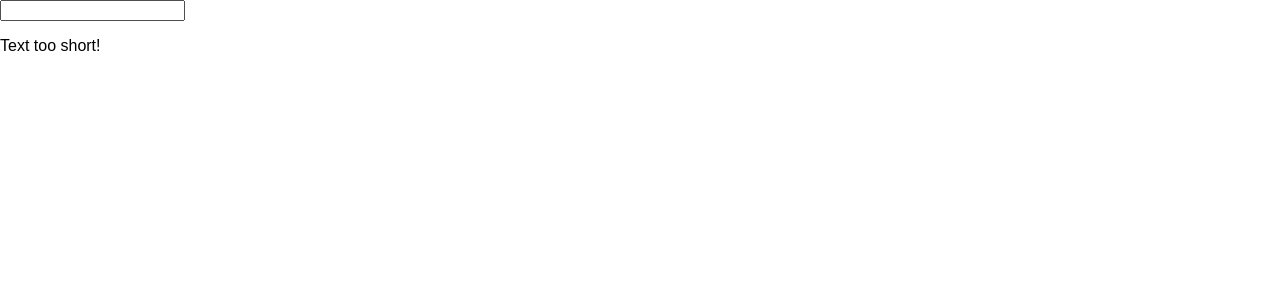
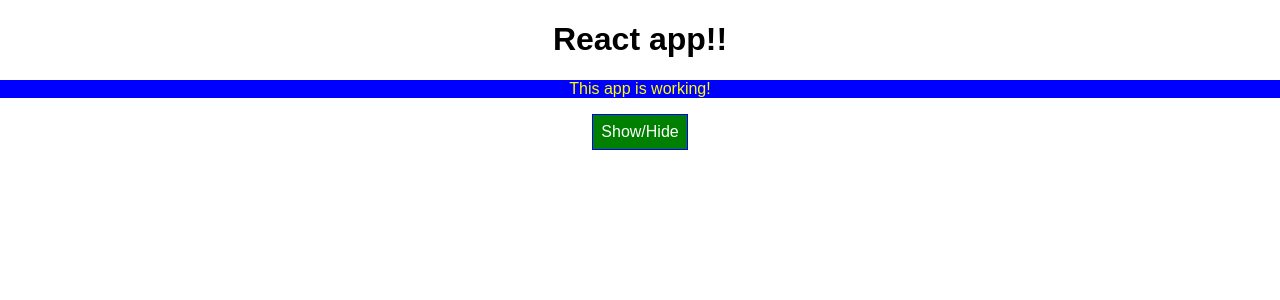
Before and after one commit to thejavascriptways/ReactjsBasics, a React (Create React App) app in the folder react-basics/: page / in a window 1280 px wide. Shown: the top 300 px of the page. Built offline with nearby package versions, Linux system fonts and the light colour scheme.

Commit message:
Styles - dynamic classes

```diff
--- a/react-basics/src/App.css
+++ b/react-basics/src/App.css
@@ -1,3 +1,18 @@
 .App {
    text-align: center;
 }
+
+.blue{
+   background-color: blue;
+   color: yellow;
+}
+.red{
+   background-color: red;
+   color: white
+}
+
+.bold{
+   font-weight: bold;
+   background-color: green;
+
+}
--- a/react-basics/src/App.js
+++ b/react-basics/src/App.js
@@ -1,146 +1,109 @@
 import React, { Component } from 'react';
 import './App.css';
 import Person from './Person/Person';
-import Validation from './Validation/Valdation';
-import Char from './Char/Char';
+//import Validation from './Validation/Valdation';
+//import Char from './Char/Char';
 
 
 class App extends Component {
 
- state ={
-  userInput : ''
+  state = {
+    persons : [
+      {id: '1', name : 'Messi', age: 30},
+      {id: '2', name : 'Ronaldo', age: 33},
+      {id: '3', name : 'Mpappe', age: 26}
+    ],
+    otherState:'some other state value',
+    showPersons: false
   };
 
- inputChangedHandler = (event) =>{
-  this.setState (
+  switchNameHandler = (newName) => {
+    this.setState(
       {
-      userInput : event.target.value
-    });
+        persons:[
+          {id : '1', name : newName, age: 30},
+          {id : '2', name : 'Ronaldo', age: 33},
+          {id : '3', name : 'Mpappe', age: 28}
+        ]
+      })
+  };
+
+  nameChangedHandler = ( event, id ) => {
+    const personIndex = this.state.persons.findIndex( p => p.id === id);
+
+    const person = {...this.state.persons[personIndex]};
+
+    person.name = event.target.value;
+
+    const newPersons = [...this.state.persons];
+    newPersons[personIndex] = person;
+
+    this.setState({persons: newPersons});
+  };
+
+  deletePersonHandler = (index) => {
+   const persons = [...this.state.persons];
+    persons.splice(index, 1);
+    this.setState({persons: persons});
   }
 
- deleteCharHandler = (index) => {
-   const text = this.state.userInput.split('');
-   text.splice(index,1);
-   const newText = text.join('');
-   this.setState ({
-     userInput: newText
-   });
+  togglePersonHandler = () =>{
+    const show = this.state.showPersons;
+    this.setState ({showPersons: !show})
   }
 
- render(){
-  let charList = this.state.userInput.split('').map((char,index)  => {
-    return  <Char
-              input ={char}
-              key ={index}
-              click = {() => this.deleteCharHandler(index)}/>
-  });
+  render() {
 
-  return(
+    const style = {
+      backgroundColor: 'green',
+      color:'white',
+      font: 'inherit',
+      border: '1px solid blue',
+      padding: '8px',
+      cursor: 'pointer'
+    }
+
+    let persons = null;
+
+    if( this.state.showPersons){
+      persons = (
         <div>
-      <input
-      type="text"
-      onChange={this.inputChangedHandler}
-      value={this.state.userInput}>
-      </input>
-      <p>{this.state.userInput}</p>
-      <Validation inputLength={this.state.userInput.length} />
-
-      {charList}
-
+          {this.state.persons.map((person, index)=> {
+            return <Person
+              click = {() => this.deletePersonHandler(index)}
+              changed = {(event) => this.nameChangedHandler(event,person.id)}
+              name ={person.name}
+              age = {person.age}
+              key = {person.id} />
+          })}
        </div>
       )
     }
 
-
-  // state = {
-  //   persons : [
-  //     {id: '1', name : 'Messi', age: 30},
-  //     {id: '2', name : 'Ronaldo', age: 33},
-  //     {id: '3', name : 'Mpappe', age: 26}
-  //   ],
-  //   otherState:'some other state value',
-  //   showPersons: false
-  // };
-
-  // switchNameHandler = (newName) => {
-  //   this.setState(
-  //     {
-  //       persons:[
-  //         {id : '1', name : newName, age: 30},
-  //         {id : '2', name : 'Ronaldo', age: 33},
-  //         {id : '3', name : 'Mpappe', age: 28}
-  //       ]
-  //     })
-  // };
-
-  // nameChangedHandler = ( event, id ) => {
-  //   const personIndex = this.state.persons.findIndex( p => p.id === id);
-
-  //   const person = {...this.state.persons[personIndex]};
-
-  //   person.name = event.target.value;
-
-  //   const newPersons = [...this.state.persons];
-  //   newPersons[personIndex] = person;
-
-  //   this.setState({persons: newPersons});
-  // };
-
-  // deletePersonHandler = (index) => {
-  //  //  const persons = this.state.persons;// this approach has a flaw instead use spread operator
-  //  // const person = this.state.persons.clice() alternative
-  //  const persons = [...this.state.persons]; //best option
-  //   persons.splice(index, 1);
-  //   this.setState({persons: persons});
-  // }
-
-  // togglePersonHandler = () =>{
-  //   const show = this.state.showPersons;
-  //   this.setState ({showPersons: !show})
-  // }
-
-  // render() {
-
-  //   const style = {
-  //     backgroundColor: 'white',
-  //     font: 'inherit',
-  //     border: '1px solid blue',
-  //     padding: '8px',
-  //     cursor: 'pointer'
-  //   }
-
-  //   let persons = null;
-
-  //   if( this.state.showPersons){
-  //     persons = (
-  //       <div>
-  //         {this.state.persons.map((person, index)=> {
-  //           return <Person
-  //             click = {() => this.deletePersonHandler(index)}
-  //             changed = {(event) => this.nameChangedHandler(event,person.id)}
-  //             name ={person.name}
-  //             age = {person.age}
-  //             key = {person.id} />
-  //         })}
-  //      </div>
-  //     )
-  //   }
-
-  //   return (
-  //     <div className="App">
-
-  //       <h1>React app!!</h1>
-  //       <button
-  //       style={style}
-  //       onClick={this.togglePersonHandler}>Show/Hide
-  //       </button>
-  //       {persons}
+    const classes =[];
+    if(this.state.persons.length <= 3){
+      classes.push('blue');
+    }
+    if(this.state.persons.length <= 2){
+      classes.push('red');
+    }
+    if(this.state.persons.length <= 1){
+      classes.push('bold');
+    }
 
 
-  //     </div>
-  //   );
-    //return React.createElement('div', {className:'App'},React.createElement('h1',null,'React works!'));
-  //}
+    return (
+      <div className="App">
+        <h1>React app!!</h1>
+        <p className={classes.join(' ')}> This app is working!</p>
+        <button
+          style={style}
+          onClick={this.togglePersonHandler}>Show/Hide
+        </button>
+        {persons}
+      </div>
+    );
+  }
 }
 
 export default App;
```
Lines whose indentation alone changed are shown as unchanged.
